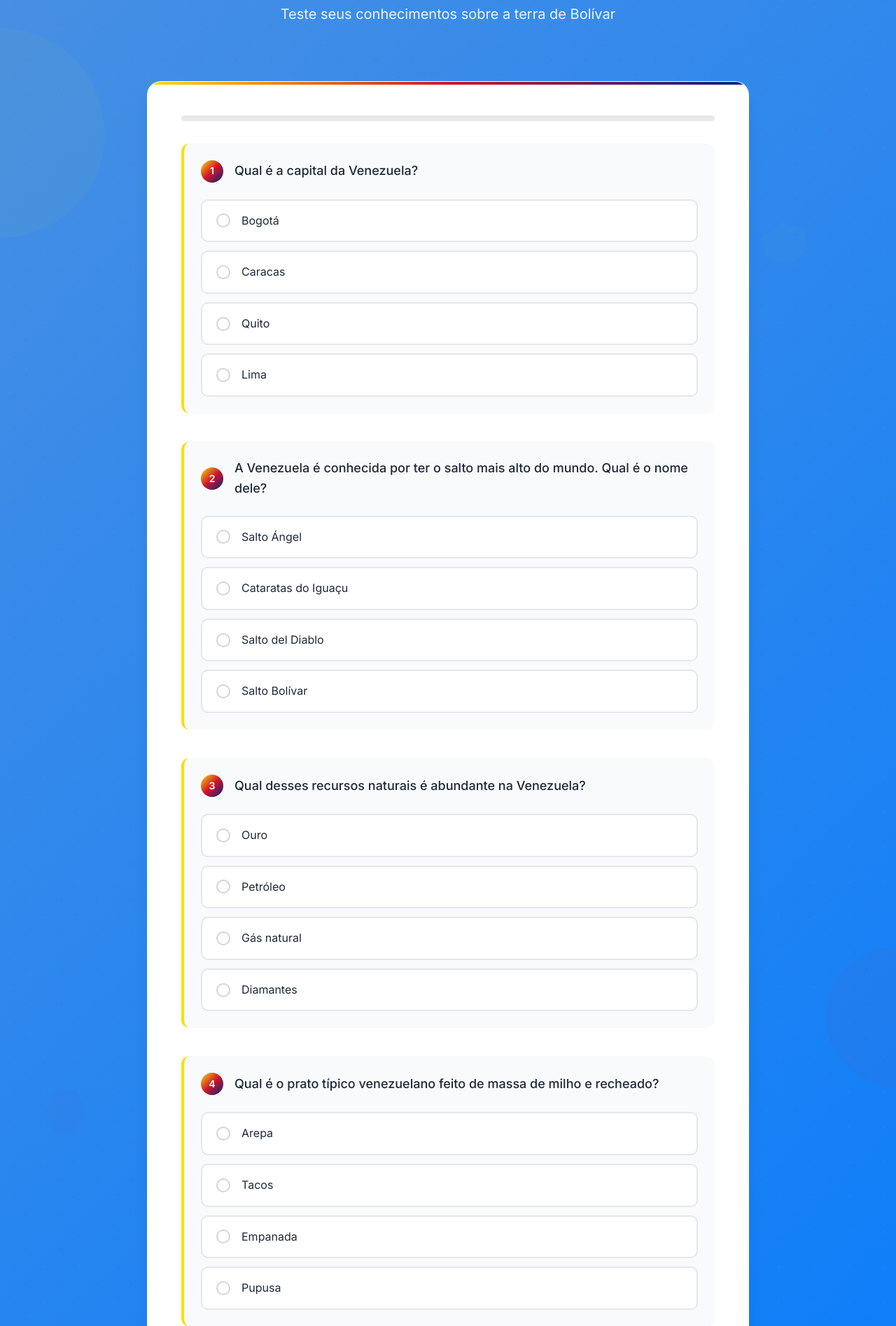
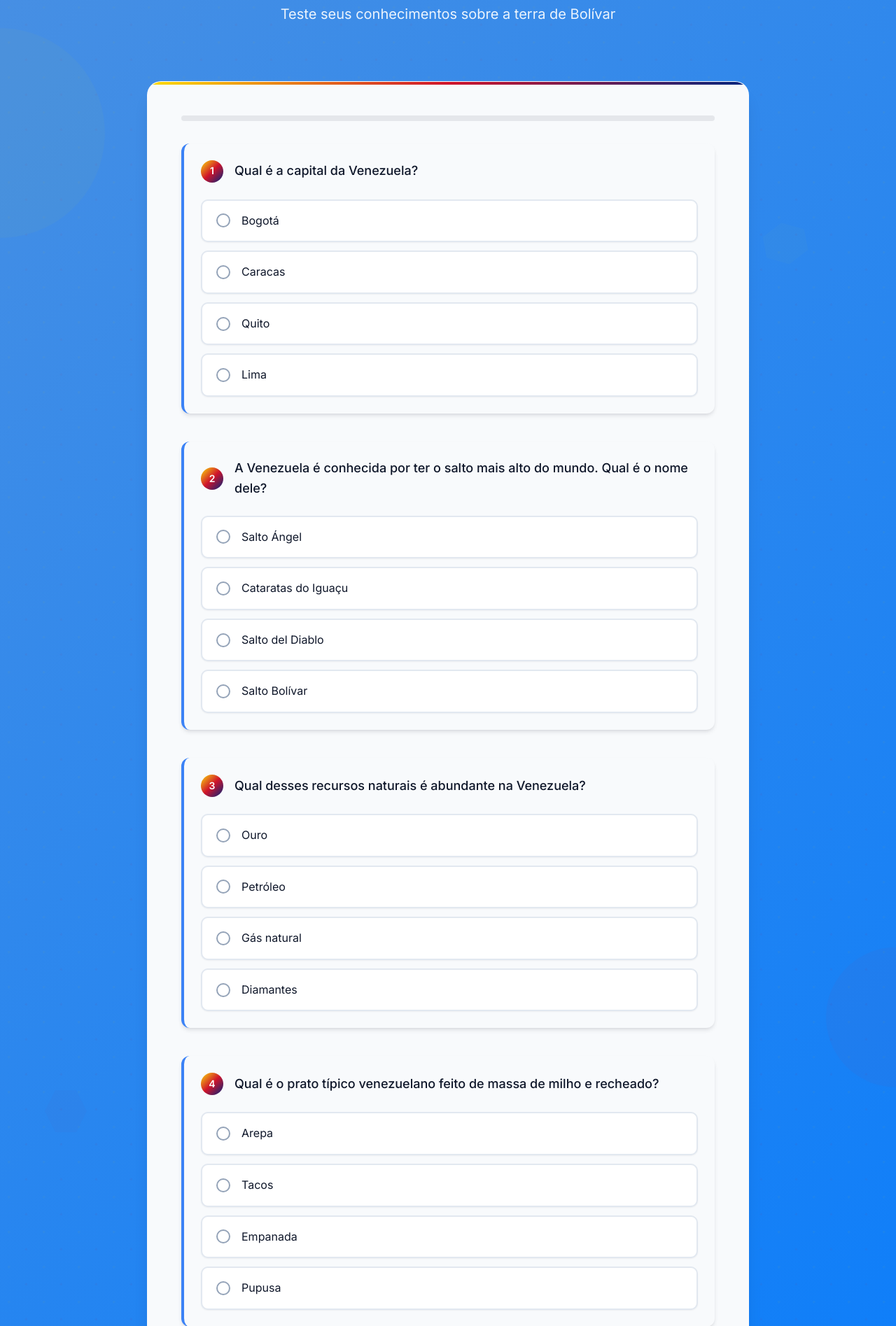
Before and after one commit to natsongamesoficial551/sitedasmeninas, a Flask app: page / in a window 1280 px wide. Shown: the part 202-2097 px from the top of the page at 70% size. Run offline with Flask 3, Linux system fonts and the light colour scheme.

Commit message:
consertando html part2

```diff
--- a/templates/index.html
+++ b/templates/index.html
@@ -20,19 +20,19 @@
             --venezuela-blue: #CF142B;
             --venezuela-red: #00247D;
             --primary-gradient: linear-gradient(135deg, #FCDD09 0%, #CF142B 50%, #00247D 100%);
-            --secondary-gradient: linear-gradient(135deg, #667eea 0%, #764ba2 100%);
+            --secondary-gradient: linear-gradient(135deg, #3B82F6 0%, #1E40AF 100%);
             --success-color: #10b981;
             --warning-color: #f59e0b;
             --error-color: #ef4444;
-            --text-primary: #1f2937;
-            --text-secondary: #6b7280;
-            --bg-primary: #ffffff;
-            --bg-secondary: #f8fafc;
-            --border-color: #e5e7eb;
-            --shadow-sm: 0 1px 2px 0 rgb(0 0 0 / 0.05);
-            --shadow-md: 0 4px 6px -1px rgb(0 0 0 / 0.1), 0 2px 4px -2px rgb(0 0 0 / 0.1);
-            --shadow-lg: 0 10px 15px -3px rgb(0 0 0 / 0.1), 0 4px 6px -4px rgb(0 0 0 / 0.1);
-            --shadow-xl: 0 20px 25px -5px rgb(0 0 0 / 0.1), 0 8px 10px -6px rgb(0 0 0 / 0.1);
+            --text-primary: #0f172a;
+            --text-secondary: #475569;
+            --bg-primary: #f8fafc;
+            --bg-secondary: #e2e8f0;
+            --border-color: #cbd5e1;
+            --shadow-sm: 0 1px 2px 0 rgb(15 23 42 / 0.05);
+            --shadow-md: 0 4px 6px -1px rgb(15 23 42 / 0.1), 0 2px 4px -2px rgb(15 23 42 / 0.1);
+            --shadow-lg: 0 10px 15px -3px rgb(15 23 42 / 0.1), 0 4px 6px -4px rgb(15 23 42 / 0.1);
+            --shadow-xl: 0 20px 25px -5px rgb(15 23 42 / 0.1), 0 8px 10px -6px rgb(15 23 42 / 0.1);
         }
 
         body {
@@ -152,16 +152,18 @@
         .question-container {
             margin-bottom: 2.5rem;
             padding: 1.5rem;
-            background: var(--bg-secondary);
+            background: var(--bg-primary);
             border-radius: 12px;
-            border-left: 4px solid var(--venezuela-yellow);
+            border-left: 4px solid #3B82F6;
             transition: all 0.3s ease;
             position: relative;
+            box-shadow: var(--shadow-md);
         }
 
         .question-container:hover {
             transform: translateY(-2px);
-            box-shadow: var(--shadow-md);
+            box-shadow: var(--shadow-lg);
+            border-left-color: #1D4ED8;
         }
 
         .question-number {
@@ -197,25 +199,27 @@
             position: relative;
             cursor: pointer;
             background: white;
-            border: 2px solid var(--border-color);
+            border: 2px solid #E2E8F0;
             border-radius: 10px;
             padding: 1rem 1.25rem;
             transition: all 0.3s ease;
             display: flex;
             align-items: center;
             min-height: 60px;
+            box-shadow: var(--shadow-sm);
         }
 
         .answer-option:hover {
-            border-color: var(--venezuela-yellow);
-            background: #fffbeb;
+            border-color: #3B82F6;
+            background: #EBF8FF;
             transform: translateX(4px);
+            box-shadow: var(--shadow-md);
         }
 
         .answer-option.selected {
-            border-color: var(--venezuela-blue);
-            background: #fef2f2;
-            box-shadow: var(--shadow-sm);
+            border-color: #1D4ED8;
+            background: #DBEAFE;
+            box-shadow: var(--shadow-md);
         }
 
         .answer-option.correct {
@@ -250,7 +254,7 @@
         .custom-radio {
             width: 20px;
             height: 20px;
-            border: 2px solid #d1d5db;
+            border: 2px solid #94A3B8;
             border-radius: 50%;
             margin-right: 1rem;
             position: relative;
```
Also changed, not shown: other parts of templates/index.html (+34 -11 lines).
